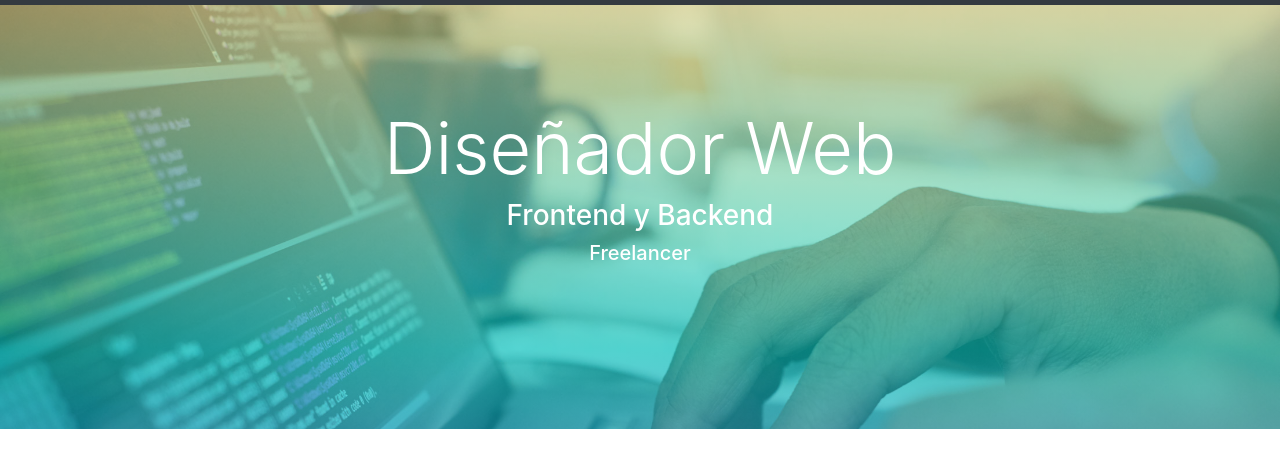
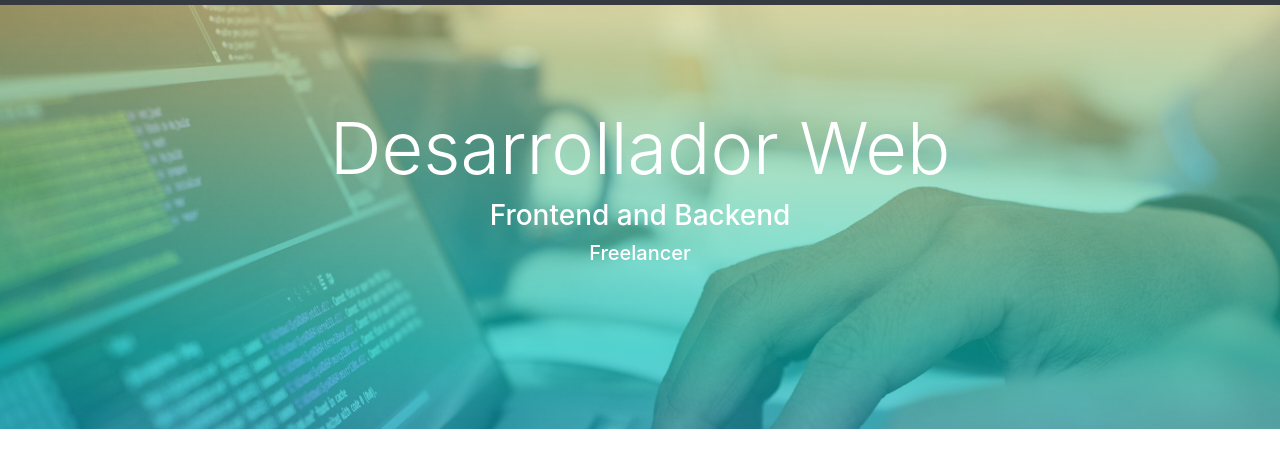
Before and after one commit to luis55guat/cv, a plain HTML site: page index.html in a window 1280 px wide. Shown: the part 51-518 px from the top of the page. Drawn offline with Linux system fonts and the light colour scheme.

Commit message:
Update index.html
Corrección del titulo del header

```diff
--- a/index.html
+++ b/index.html
@@ -42,8 +42,8 @@
     <!-- encabezado -->
     <header>
         <div id="#inicio" class="container-fluid header-section textos">
-            <h1 class="display-3">Diseñador Web</h1>
-            <h3>Frontend y Backend</h3>
+            <h1 class="display-3">Desarrollador Web</h1>
+            <h3>Frontend and Backend</h3>
                 <h5>Freelancer</h5>
         </div>
     </header>
```
